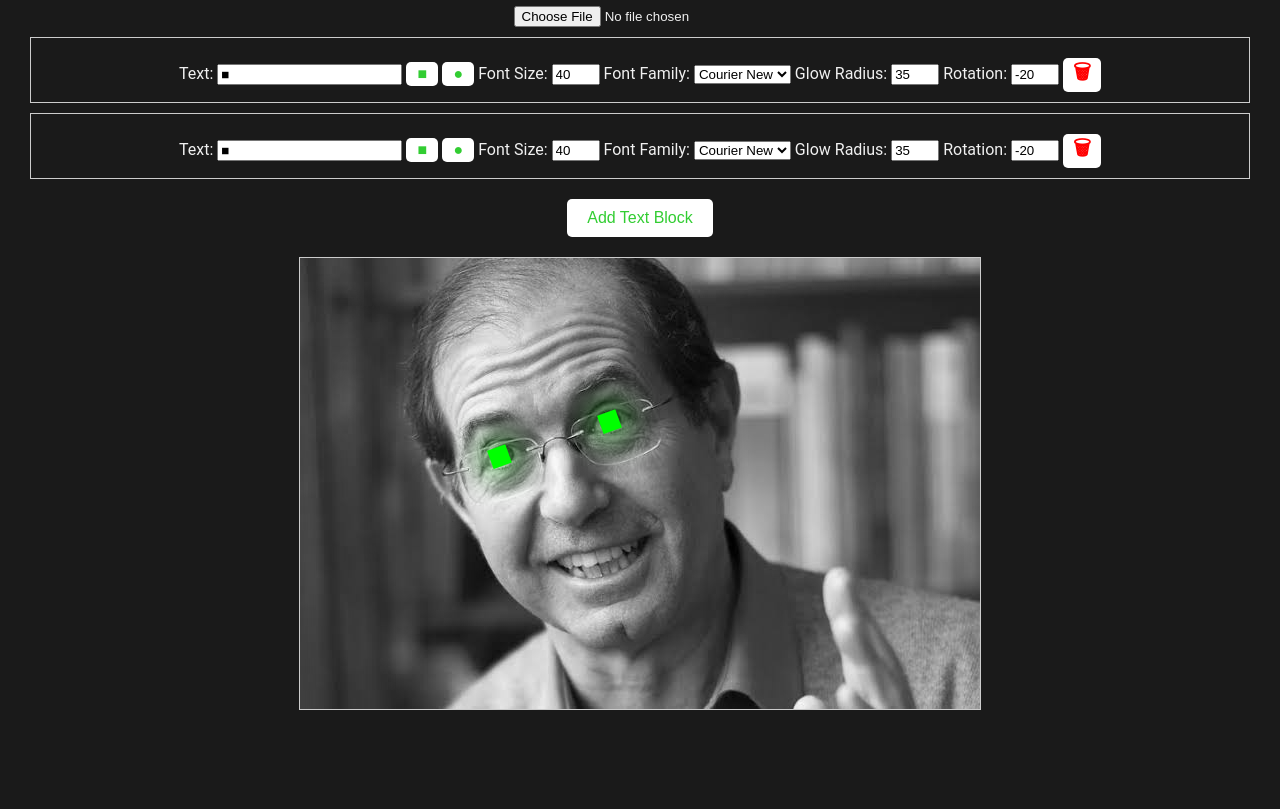
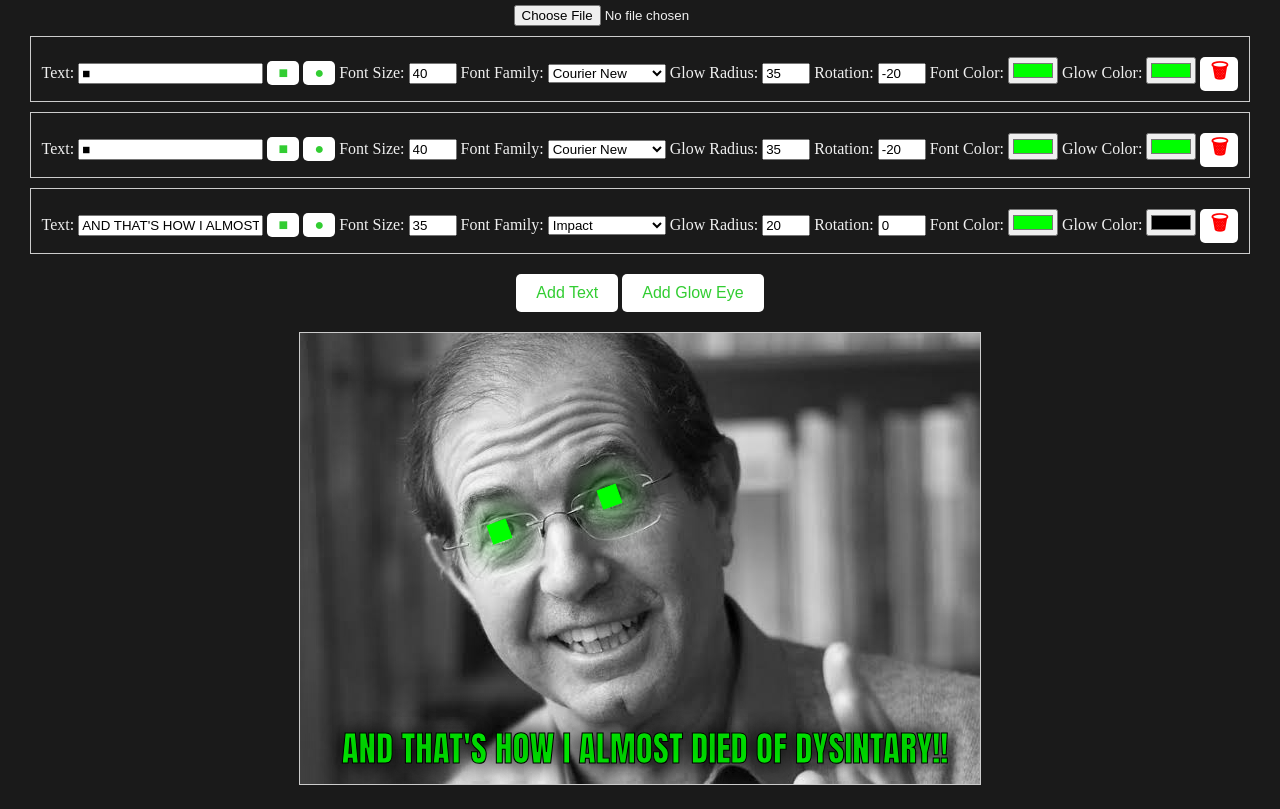
Before and after one commit to carlsonad-algo/dodme, a website: page src/index.html in a window 1280 px wide. Shown: the part 75-884 px from the top of the page. Before the commit the page ends 809 px from the top, so only its background shows below. Drawn offline with Linux system fonts and the light colour scheme.

Commit message:
- Change the selection logic for only allowing to move a single text element at a time. - Added defaults for adding a new text field vs a new glow eye - Added options for font and glow color.

```diff
--- a/src/index.html
+++ b/src/index.html
@@ -6,7 +6,6 @@
     <title>DOD Me</title>
     <style>
         body {
-            font-family: 'Roboto', sans-serif;
             text-align: center;
             margin: 20px;
             background-color: #1a1a1a;
@@ -78,7 +77,8 @@
     <h1>DOD Me</h1>
     <input type="file" id="imageUpload" accept="image/*">
     <div id="textBlocksContainer"></div>
-    <button class="button" onclick="addTextBlock()">Add Text Block</button>
+    <button class="button" onclick="addTextBlock({...defaultMemeText});">Add Text</button>
+    <button class="button" onclick="addTextBlock({...defaultEye});">Add Glow Eye</button>
     <div>
     <canvas id="memeCanvas"></canvas>
     </div>
@@ -87,6 +87,29 @@
         const memeCanvas = document.getElementById('memeCanvas');
         const textBlocksContainer = document.getElementById('textBlocksContainer');
         const ctx = memeCanvas.getContext('2d');
+
+        const defaultEye = {
+            text: '■',
+            x: memeCanvas.width / (2),
+            y: memeCanvas.height / (2),
+            fontSize: 40,
+            fontFamily: 'Courier New',
+            glowRadius: 35,
+            foregroundColor: '#00ff00',
+            glowColor: '#00ff00',
+            rotation: 0,
+            isDragging: false
+        };
+
+        const defaultMemeText = {
+            ...defaultEye,
+            text: 'TEXT',
+            fontSize: 35,
+            fontFamily: 'Impact',
+            glowRadius: 20,
+            glowColor: '#000000',
+        };
+
         let uploadedImage;
         let textBlocks = [];
         const devicePixelRatio = window.devicePixelRatio || 1;
@@ -130,9 +153,12 @@
                 ctx.shadowBlur = block.glowRadius;
                 ctx.textAlign = 'center';
                 ctx.textBaseline = 'middle';
-                ctx.shadowColor = 'lime';
-                ctx.fillStyle = 'lime';
+                ctx.fillStyle = block.foregroundColor;
+                ctx.shadowColor = block.glowColor;
+                ctx.glowColor = block.glowColor;
+                ctx.strokeStyle = block.glowColor;
                 ctx.fillText(block.text, 0, 0);
+                ctx.strokeText(block.text, 0, 0);
                 ctx.restore();
             });
         }
@@ -162,7 +188,7 @@
                 blockControl.innerHTML = `
                     <div style="margin: 10px; border: 1px solid #ccc; padding: 10px;">
                         <label>Text:</label>
-                        <input type="text" value="${block.text}" oninput="updateText(${index}, this.value)">
+                        <input type="text" id="text${index}" value="${block.text}" oninput="updateText(${index}, this.value)">
                         <button class="addCharacterButton" onclick="addCharacter(${index}, '■')">■</button>
                         <button class="addCharacterButton" onclick="addCharacter(${index}, '●')">●</button>
                         <label>Font Size:</label>
@@ -173,12 +199,21 @@
                             <option value="Verdana" ${block.fontFamily === 'Verdana' ? 'selected' : ''}>Verdana</option>
                             <option value="Tahoma" ${block.fontFamily === 'Tahoma' ? 'selected' : ''}>Tahoma</option>
                             <option value="Georgia" ${block.fontFamily === 'Georgia' ? 'selected' : ''}>Georgia</option>
+                            <option value="Impact" ${block.fontFamily === 'Impact' ? 'selected' : ''}>Impact</option>
                             <option value="Courier New" ${block.fontFamily === 'Courier New' ? 'selected' : ''}>Courier New</option>
+                            <option value="Comic Sans MS" ${block.fontFamily === 'Comic Sans MS' ? 'selected' : ''}>Comic Sans MS</option>
+                            <option value="Montserrat" ${block.fontFamily === 'Montserrat' ? 'selected' : ''}>Montserrat</option>
+                            <option value="Myriad Pro" ${block.fontFamily === 'Myriad Pro' ? 'selected' : ''}>Myriad Pro</option>
+                            <option value="Helvetica" ${block.fontFamily === 'Helvetica' ? 'selected' : ''}>Helvetica</option>
                         </select>
                         <label>Glow Radius:</label>
                         <input type="number" value="${block.glowRadius}" min="1" max="200" step="5" onchange="updateGlowRadius(${index}, this.value)">
                         <label>Rotation:</label>
                         <input type="number" value="${block.rotation}" min="-180" max="180" step="5" onchange="updateRotation(${index}, this.value)">
+                        <label>Font Color:</label>
+                        <input type="color" value="${block.foregroundColor}" onchange="updateForegroundColor(${index}, this.value)">
+                        <label>Glow Color:</label>
+                        <input type="color" value="${block.glowColor}" onchange="updateGlowColor(${index}, this.value)">
                         <button class="button delete" onclick="deleteTextBlock(${index})">🗑</button>
                     </div>
                 `;
@@ -192,9 +227,11 @@
         }
 
         function addCharacter(index, character) {
-            textBlocks[index].text += character;
-            renderTextBlockControls();
-            drawMeme();
+            var textBox = document.getElementById('text'+index);
+            const [start, end] = [textBox.selectionStart, textBox.selectionEnd];
+            textBox.setRangeText(character, start, end, 'end');
+            textBox.focus();
+            textBox.oninput(index, textBox.value);
         }
 
         function updateFontSize(index, value) {
@@ -217,23 +254,24 @@
             drawMeme();
         }
 
+        function updateForegroundColor(index, value) {
+            textBlocks[index].foregroundColor = value;
+            drawMeme();
+        }
+
+        function updateGlowColor(index, value) {
+            textBlocks[index].glowColor = value;
+            drawMeme();
+        }
+
         function deleteTextBlock(index) {
             textBlocks.splice(index, 1);
             renderTextBlockControls();
             drawMeme();
         }
 
-        function addTextBlock(x, y, rotation) {
-            textBlocks.push({
-                text: '■',
-                x: x ?? memeCanvas.width / (2 * devicePixelRatio),
-                y: y ?? memeCanvas.height / (2 * devicePixelRatio),
-                fontSize: 40,
-                fontFamily: 'Courier New',
-                glowRadius: 35,
-                rotation: rotation ?? 0,
-                isDragging: false
-            });
+        function addTextBlock(data) {
+            textBlocks.push(data);
             renderTextBlockControls();
             drawMeme();
         }
@@ -243,18 +281,28 @@
             const x = event.clientX - rect.left;
             const y = event.clientY - rect.top;
 
-            textBlocks.forEach((block) => {
+            for (const block of textBlocks) {
+
+                ctx.save();
+                ctx.font = `${block.fontSize}px ${block.fontFamily}`;
+                ctx.textAlign = 'center';
+                ctx.textBaseline = 'middle';
+                ctx.fillStyle = block.foregroundColor;
+                ctx.shadowColor = block.glowColor;
                 const textWidth = ctx.measureText(block.text).width;
+                ctx.restore();
+
                 const textHeight = block.fontSize;
                 if (
-                    x > block.x - textWidth / 2 &&
-                    x < block.x + textWidth / 2 &&
-                    y > block.y - textHeight / 2 &&
-                    y < block.y + textHeight / 2
+                    x > block.x - textWidth &&
+                    x < block.x + textWidth &&
+                    y > block.y - textHeight &&
+                    y < block.y + textHeight
                 ) {
                     block.isDragging = true;
+                    break;
                 }
-            });
+            }
         });
 
         memeCanvas.addEventListener('mousemove', (event) => {
@@ -274,8 +322,11 @@
         memeCanvas.addEventListener('mouseup', () => {
             textBlocks.forEach((block) => (block.isDragging = false));
         });
-        addTextBlock(200,200, -20);
-        addTextBlock(310,165, -20);
+
+        textBlocks.push({...defaultEye, x: 200, y: 200, rotation: -20});
+        textBlocks.push({...defaultEye, x: 310, y: 165, rotation: -20});
+        textBlocks.push({...defaultMemeText, text : "AND THAT'S HOW I ALMOST DIED OF DYSINTARY!!", x: 345, y: 420});
+
         setImage('silvio.jpg');
         renderTextBlockControls();
         drawMeme();
```
